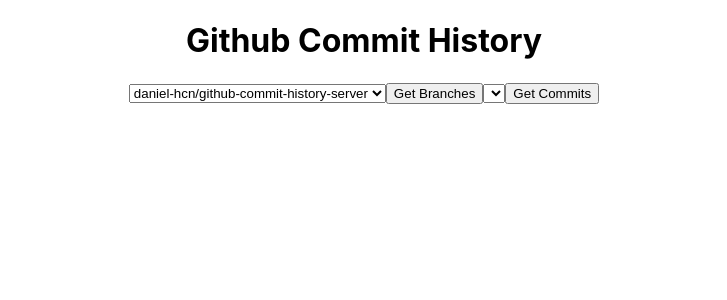
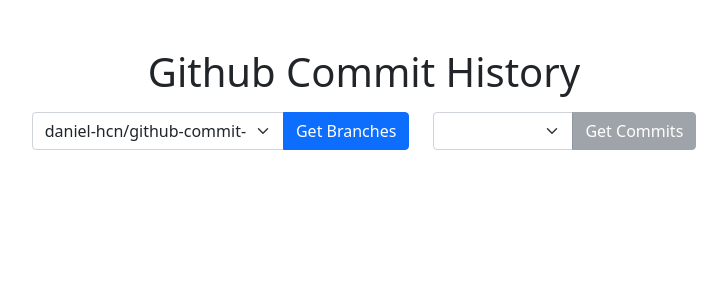
Before and after one commit to daniel-hcn/github-commit-history-client, a React (Create React App) app: page / in a window 1280 px wide. Shown: the top 300 px of the page, without its empty margins (276-1003 px from the left). Built offline with nearby package versions, Linux system fonts and the light colour scheme.

Commit message:
Add styles to the interface and accordion component
- Implement CommitsAccordion component
- Implmenet Bootstrap Styles

```diff
--- a/src/App.css
+++ b/src/App.css
@@ -36,3 +36,7 @@
     transform: rotate(360deg);
   }
 }
+
+.header {
+  text-align: center;
+}
--- a/src/App.tsx
+++ b/src/App.tsx
@@ -1,16 +1,21 @@
 import axios from "axios";
 import React, { useState } from "react";
+import 'bootstrap/dist/css/bootstrap.min.css';
+import { Container, Row, Col, Button, InputGroup, Form } from "react-bootstrap";
 import "./App.css";
+import { CommitsAccordionList } from "./components/CommitsAccordion";
 
 function App() {
   const [state, setState] = useState({
     repository: 'daniel-hcn/github-commit-history-server',
-    branch: 'master',
+    branch: 'develop',
+    btnDisabled: true,
   });
   const [branches, setBranches] = useState([]);
   const [commits, setCommits] = useState([]);
 
   const getBranches = async (): Promise<void> => {
+    setState({ ...state, btnDisabled: false });
     const response = await axios.get(`/github/repository/${encodeURIComponent(state.repository)}/branches`);
     setBranches(response.data);
   };
@@ -25,26 +30,39 @@ function App() {
   };
 
   return (
-    <div className="App">
-      <h1>Github Commit History</h1>
+    <Container fluid className="p-5">
+      <Row className="justify-content-md-center">
+        <Col xs lg="7">
+          <h1 className='header'>Github Commit History</h1>
 
-      <select onChange={(e) => handleChange('repository', e.currentTarget.value)}>
-        <option value='daniel-hcn/github-commit-history-server'>daniel-hcn/github-commit-history-server</option>
-        <option value='daniel-hcn/github-commit-history-client'>daniel-hcn/github-commit-history-client</option>
-      </select>
-      <button onClick={() => getBranches()}>Get Branches</button>
+          <Row className="p-2">
+            <Col xs lg="7">
+              <InputGroup>
+                <Form.Select onChange={(e) => handleChange('repository', e.currentTarget.value)}>
+                  <option value='daniel-hcn/github-commit-history-server'>daniel-hcn/github-commit-history-server</option>
+                  <option value='daniel-hcn/github-commit-history-client'>daniel-hcn/github-commit-history-client</option>
+                </Form.Select>
+                <Button variant="primary" onClick={() => getBranches()}>Get Branches</Button>
+              </InputGroup>
+            </Col>
+            <Col xs lg="5">
+              <InputGroup>
+                <Form.Select onChange={(e) => handleChange('branch', e.currentTarget.value)}>
+                  {branches.map(({ name }, i) => (
+                    <option key={i} value={name}>{name}</option>
+                  ))}
+                </Form.Select>
+                <Button variant="secondary" onClick={() => getCommits()} disabled={state.btnDisabled}>Get Commits</Button>
+              </InputGroup>
+            </Col>
+          </Row>
 
-      <select onChange={(e) => handleChange('branch', e.currentTarget.value)}>
-        {branches.map(({ name }, i) => (
-          <option key={i} value={name}>{name}</option>
-        ))}
-      </select>
-      <button onClick={() => getCommits()}>Get Commits</button>
-
-      {commits.map((commit: any, i) => (
-        <li key={i}> {commit.message} </li>
-      ))}
-    </div>
+          <Row className="p-2">
+            <CommitsAccordionList commits={commits}></CommitsAccordionList>
+          </Row>
+        </Col>
+      </Row>
+    </Container>
   );
 }
 
--- /dev/null
+++ b/src/components/CommitsAccordion.tsx
@@ -0,0 +1,51 @@
+import Accordion from 'react-bootstrap/Accordion'
+import { FunctionComponent } from 'react';
+
+interface CommitData {
+  data: {
+    author: string;
+    date: string;
+    message: string;
+  }
+};
+
+const CommitsAccordionItemBody: FunctionComponent<CommitData> = ({data}) => {
+  return (
+    <Accordion.Body>
+      <p>{`${data.author} - ${data.date}`}</p>
+      <ul>
+        {data.message.split('\n').map((message: any, i: number) => (
+          <li key={i}>{message.replace('- ', '')}</li>
+        ))}
+      </ul>
+    </Accordion.Body>
+  );
+}
+
+function CommitsAccordionItem(props: any) {
+  const message = props.data.message.split("\n\n");
+  let body;
+  if (message.length > 1) {
+    body = <CommitsAccordionItemBody data={{...props.data, message: message[1]}}></CommitsAccordionItemBody>;
+  }
+  return (
+    <Accordion.Item eventKey={props.index}>
+      <Accordion.Header>{message[0]}</Accordion.Header>
+      {body}
+    </Accordion.Item>
+  );
+}
+
+export function CommitsAccordionList(props: any) {
+  return (
+    <Accordion defaultActiveKey="0">
+      {props.commits.map((data: any, i: number) => (
+        <CommitsAccordionItem
+          key={i}
+          data={data}
+          index={i}
+        ></CommitsAccordionItem>
+      ))}
+    </Accordion>
+  );
+}
```
